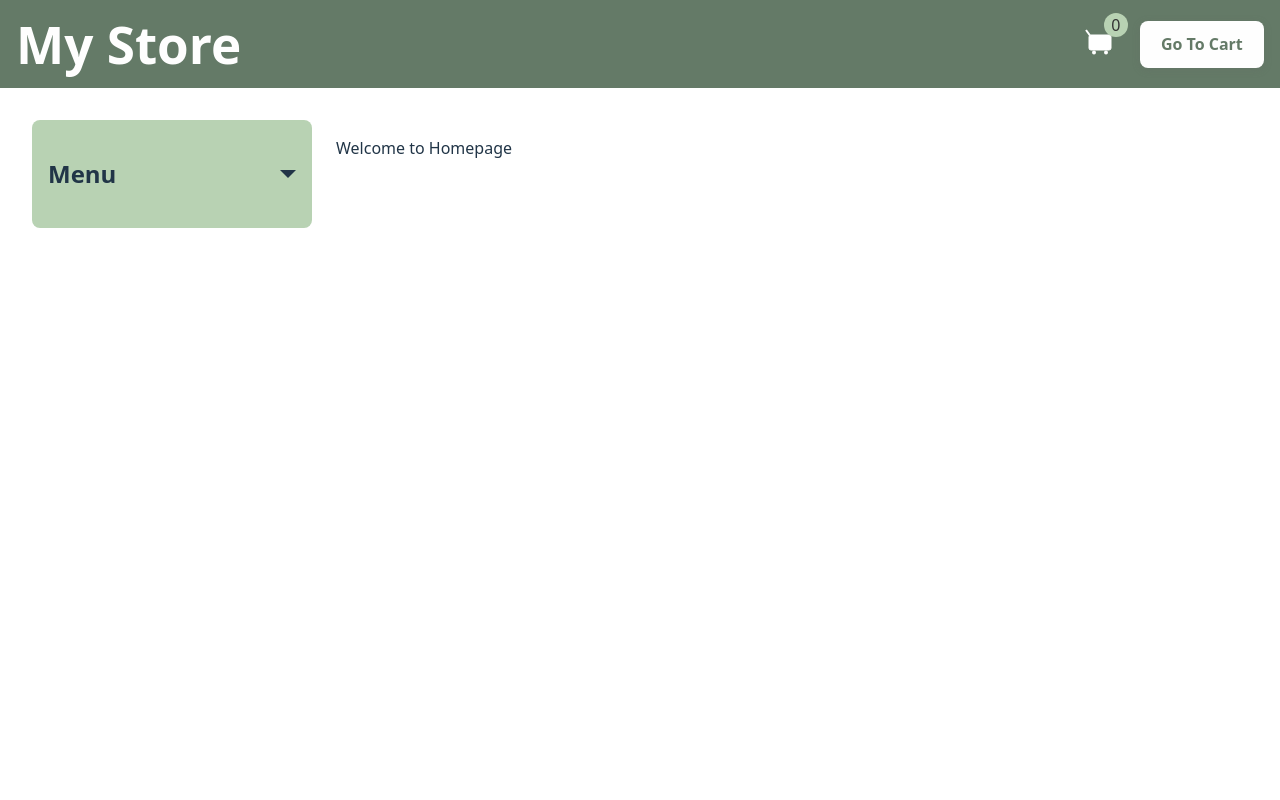
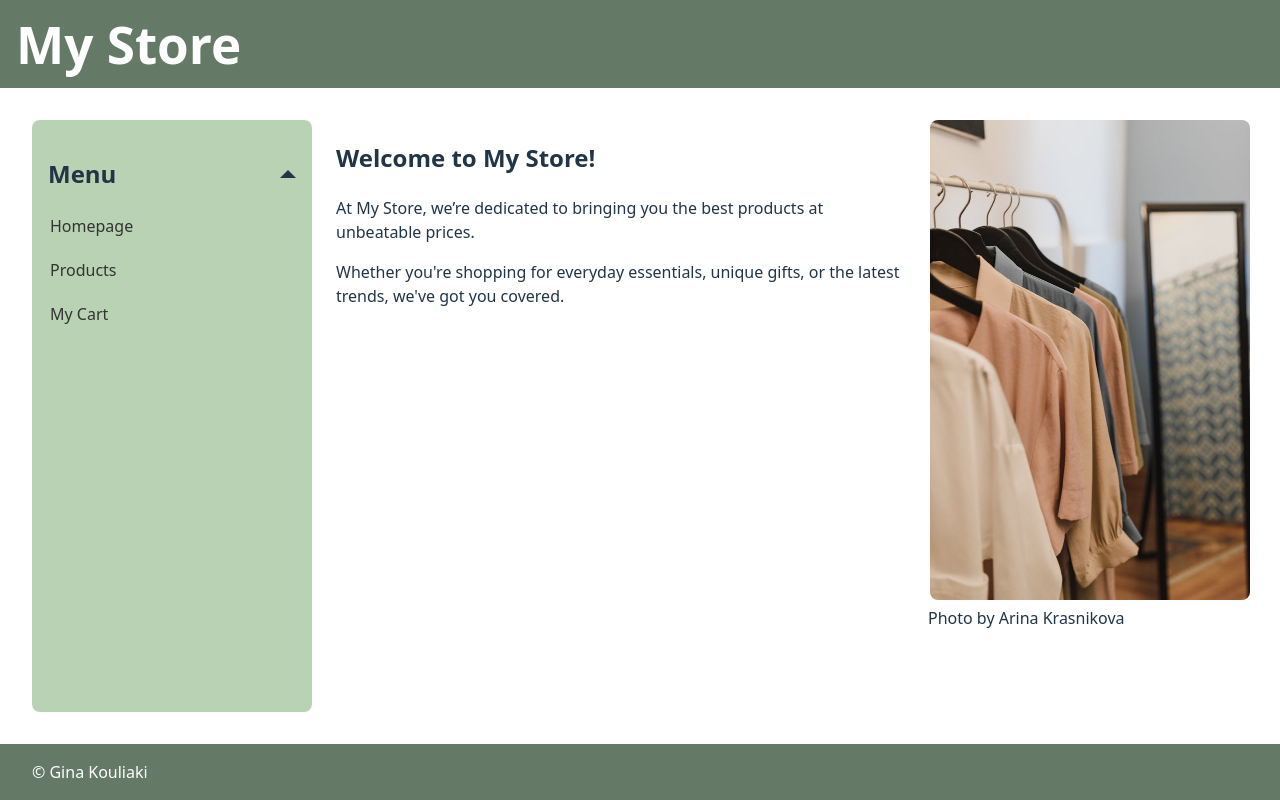
Before and after one commit to GinaKoul/shopping-cart, a React (Vite) app: page / in a window 1280 px wide. Built offline with nearby package versions, Linux system fonts and the light colour scheme.

Commit message:
Create HomePage component and test

```diff
--- a/src/App.jsx
+++ b/src/App.jsx
@@ -1,5 +1,5 @@
 import styles from "./App.module.css";
-import { Outlet } from "react-router-dom";
+import { Outlet, useLocation } from "react-router-dom";
 import { useState, useCallback } from "react";
 import Header from "./components/Header/Header.jsx";
 import NavBar from "./components/NavBar/NavBar.jsx";
@@ -7,6 +7,9 @@ import NavBar from "./components/NavBar/NavBar.jsx";
 const App = () => {
   const [cartItemsIds, setCartItemsIds] = useState([]);
   const [quantities, setQuantities] = useState(new Map());
+
+  const location = useLocation();
+  const showHeaderCart = location.pathname.startsWith("/products");
 
   const handleAddToCart = (e) => {
     const card = e.target.closest("article");
@@ -53,7 +56,10 @@ const App = () => {
 
   return (
     <>
-      <Header cartItemsCount={cartItemsIds.length} />
+      <Header
+        showHeaderCart={showHeaderCart}
+        cartItemsCount={cartItemsIds.length}
+      />
       <main className={styles.main}>
         <aside className={styles.aside}>
           <NavBar
@@ -75,6 +81,7 @@ const App = () => {
           }}
         />
       </main>
+      <footer className={styles.footer}>&copy; Gina Kouliaki</footer>
     </>
   );
 };
--- a/src/App.module.css
+++ b/src/App.module.css
@@ -1,21 +1,36 @@
 .main {
+  grid-area: 2/1/3/2;
   max-width: 1280px;
   margin: 0 auto;
-  padding: 2rem;
+  padding: 1rem;
   text-align: start;
 }
 
 .aside {
   composes: primaryBgLight from "./components/colors.module.css";
   padding: 16px;
-  width: calc(100% - 16px * 2);
   border-radius: 8px;
+}
+
+.footer {
+  composes: secondaryBg from "./components/colors.module.css";
+  composes: secondaryColor from "./components/colors.module.css";
+  max-width: 100%;
+  padding: 1rem 2rem;
+}
+
+@media (max-width: 680px) {
+  .main {
+    width: calc(100% - 2 * 1rem);
+  }
 }
 
 @media (min-width: 681px) {
   .main {
+    width: calc(100% - 2 * 2rem);
     display: grid;
     grid-template-columns: 280px 1fr;
     gap: 24px;
+    padding: 2rem;
   }
 }
--- a/src/components/Header/Header.jsx
+++ b/src/components/Header/Header.jsx
@@ -2,11 +2,12 @@ import styles from "./Header.module.css";
 import PropTypes from "prop-types";
 import { Link } from "react-router-dom";
 
-const Header = ({ title = "My Store", cartItemsCount }) => {
+const Header = ({ title = "My Store", showHeaderCart, cartItemsCount }) => {
   return (
     <header className={styles.header}>
       <div className={styles.headerContainer}>
         {title && <h1>{title}</h1>}
+        {showHeaderCart && (
           <div className={styles.headerCart}>
             <div className={styles.cartIcon}>
               <svg>
@@ -14,14 +15,11 @@ const Header = ({ title = "My Store", cartItemsCount }) => {
               </svg>
               <span className={styles.cartItemsCounter}>{cartItemsCount}</span>
             </div>
-          <Link
-            to="/checkout"
-            className={"button " + styles.headerBtn}
-            role="menuitem"
-          >
-            Go To Cart
+            <Link to="/checkout" className={"button " + styles.headerBtn}>
+              Cart
             </Link>
           </div>
+        )}
       </div>
     </header>
   );
@@ -29,6 +27,7 @@ const Header = ({ title = "My Store", cartItemsCount }) => {
 
 Header.propTypes = {
   title: PropTypes.string,
+  showHeaderCart: PropTypes.bool,
   cartItemsCount: PropTypes.number,
 };
 
--- a/src/components/Header/Header.module.css
+++ b/src/components/Header/Header.module.css
@@ -13,7 +13,7 @@
   justify-content: space-between;
   align-items: center;
   flex-wrap: wrap;
-  gap: 24px;
+  gap: 16px;
 }
 
 .header h1 {
@@ -24,7 +24,7 @@
   margin-left: auto;
   display: flex;
   align-items: center;
-  gap: 24px;
+  gap: 16px;
 }
 
 .cartIcon {
--- a/src/components/HomePage/HomePage.jsx
+++ b/src/components/HomePage/HomePage.jsx
@@ -1,5 +1,37 @@
+import styles from "./HomePage.module.css";
+import homePageImg from "../../assets/clothing-store.jpg";
+
 const Homepage = () => {
-  return <p>Welcome to Homepage</p>;
+  return (
+    <section className={styles.homeSection}>
+      <div>
+        <h2>Welcome to My Store!</h2>
+        <p>
+          At My Store, we’re dedicated to bringing you the best products at
+          unbeatable prices.
+        </p>
+        <p>
+          Whether you're shopping for everyday essentials, unique gifts, or the
+          latest trends, we've got you covered.
+        </p>
+      </div>
+      <figure className={styles.homeFigure}>
+        <a
+          href="https://www.pexels.com/photo/clothes-displayed-on-hangers-next-to-mirror-5424912/"
+          target="_blank"
+        >
+          <img
+            src={homePageImg}
+            className={styles.image}
+            width={320}
+            height={480}
+            alt="Clothes of store"
+          />
+        </a>
+        <figcaption>Photo by Arina Krasnikova</figcaption>
+      </figure>
+    </section>
+  );
 };
 
 export default Homepage;
--- a/src/components/HomePage/HomePage.module.css
+++ b/src/components/HomePage/HomePage.module.css
@@ -0,0 +1,17 @@
+.homeFigure {
+  margin: 0;
+}
+
+.image {
+  width: 100%;
+  object-fit: cover;
+  border-radius: 8px;
+}
+
+@media (min-width: 921px) {
+  .homeSection {
+    display: grid;
+    grid-template-columns: 1fr 320px;
+    gap: 24px;
+  }
+}
--- a/src/components/NavBar/NavBar.jsx
+++ b/src/components/NavBar/NavBar.jsx
@@ -1,11 +1,12 @@
 import PropTypes from "prop-types";
 import styles from "./NavBar.module.css";
 import { Link } from "react-router-dom";
+import isMobile from "../../functions/isMobile";
 
 const NavBar = ({ items }) => {
   return (
     <nav aria-label="Main navigation" className={styles.nav}>
-      <details id="nav-menu" className={styles.details}>
+      <details id="nav-menu" open={!isMobile()} className={styles.details}>
         <summary
           tabIndex="0"
           aria-controls="nav-links"
--- a/src/components/ShoppingCart/ShoppingCart.module.css
+++ b/src/components/ShoppingCart/ShoppingCart.module.css
@@ -11,12 +11,32 @@
 }
 
 .checkout {
-  margin-top: 48px;
   display: flex;
   align-items: center;
+  flex-wrap: wrap;
   gap: 16px;
+}
+
+.checkout .price {
+  flex-shrink: 0;
 }
 
 .checkout button {
   margin-left: auto;
 }
+
+@media (max-width: 520px) {
+  .checkout {
+    margin-top: 32px;
+    justify-content: center;
+  }
+  .checkout button {
+    flex: 0 0 100%;
+  }
+}
+
+@media (min-width: 520px) {
+  .checkout {
+    margin-top: 48px;
+  }
+}
--- /dev/null
+++ b/src/functions/isMobile.jsx
@@ -0,0 +1,7 @@
+const isMobile = () => {
+  const regex =
+    /Mobi|Android|webOS|iPhone|iPad|iPod|BlackBerry|IEMobile|Opera Mini/i;
+  return regex.test(navigator.userAgent);
+};
+
+export default isMobile;
--- a/src/index.css
+++ b/src/index.css
@@ -16,6 +16,10 @@
 #root {
   width: 100%;
   min-height: 100vh;
+  display: grid;
+  grid-template-columns: 1fr;
+  grid-template-rows: auto 1fr auto;
+  justify-content: stretch;
 }
 
 a {
```
Also changed, not shown: src/assets/clothing-store.jpg (added), 1 other file (tests, documents, lock files or other folders). Lines whose indentation alone changed are shown as unchanged.
